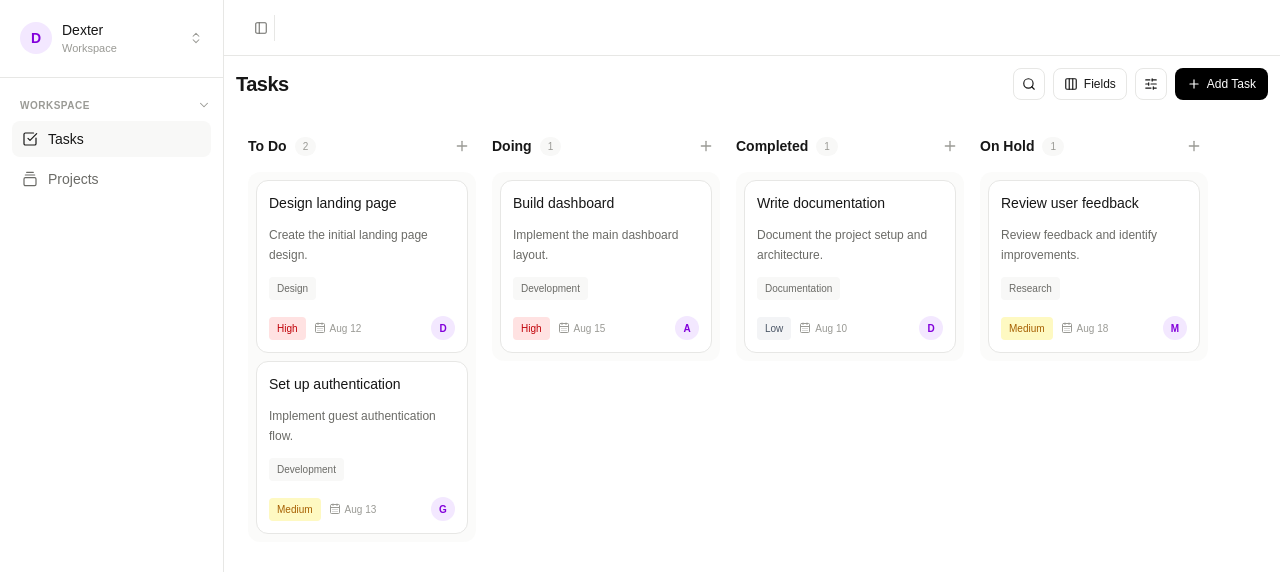
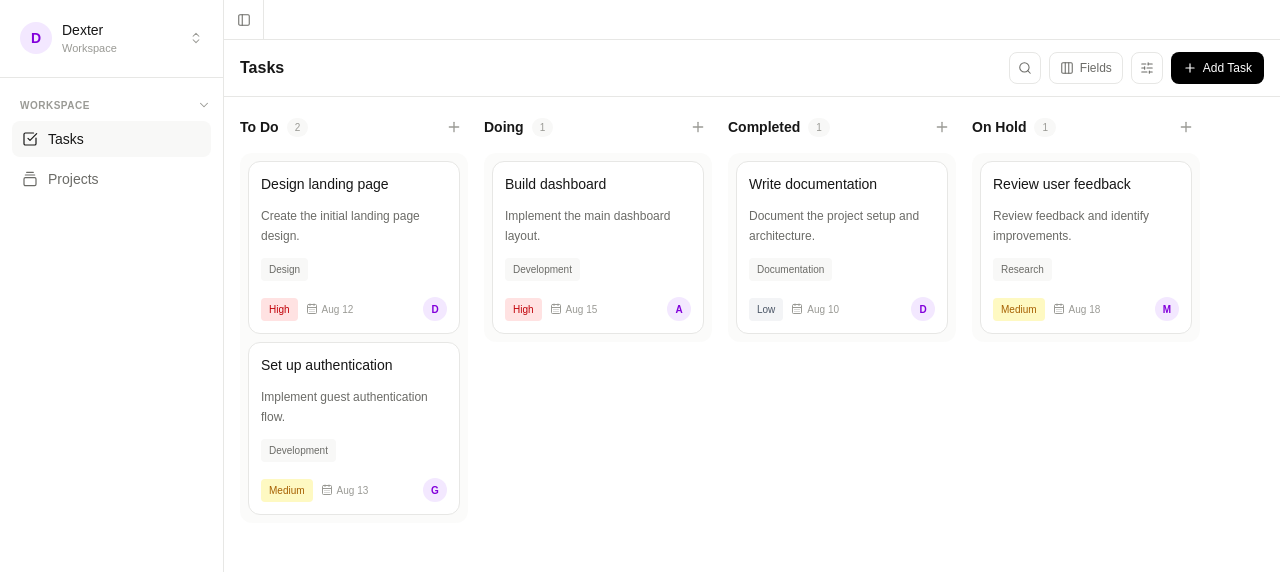
Before and after one commit to Gopika34/Task-Management, a Next.js app in the folder frontend/: page /tasks in a window 1280 px wide. Shown: the top 572 px of the page. Built offline with nearby package versions, Linux system fonts and the light colour scheme.

Commit message:
refactor: structure task page header and toolbar

```diff
--- a/frontend/app/tasks/page.tsx
+++ b/frontend/app/tasks/page.tsx
@@ -1,7 +1,3 @@
-"use client";
-
-import { useState } from "react";
-
 import AppShell from "@/components/layout/AppShell";
 import TaskBoard from "@/components/tasks/TaskBoard";
 import TaskToolbar from "@/components/tasks/TaskToolbar";
@@ -9,85 +5,28 @@ import TasksHeader from "@/components/tasks/TasksHeader";
 import { initialTasks } from "@/components/tasks/task-data";
 
 export default function TasksPage() {
-    const [isCreateModalOpen, setIsCreateModalOpen] = useState(false);
-
     return (
         <AppShell>
             <div className="min-h-screen bg-background">
+
+                {/* Top application header */}
                 <TasksHeader />
 
-                <TaskToolbar
-                    onAddTask={() => setIsCreateModalOpen(true)}
-                />
+                {/* Tasks header + toolbar */}
+                <section className="flex items-center justify-between border-b border-border px-4 py-3">
 
-                <main className="overflow-x-auto px-6 py-5">
+                    <h1 className="text-md font-semibold text-text-primary">
+                        Tasks
+                    </h1>
+
+                    <TaskToolbar />
+
+                </section>
+
+                {/* Task board */}
+                <main className="overflow-x-auto px-4 py-4">
                     <TaskBoard tasks={initialTasks} />
                 </main>
-
-                {isCreateModalOpen && (
-                    <div className="fixed inset-0 z-50 flex items-center justify-center bg-black/30 p-4">
-                        <div className="w-full max-w-md rounded-xl border border-border bg-surface p-6 shadow-xl">
-
-                            <div className="mb-5">
-                                <h2 className="text-lg font-semibold text-text-primary">
-                                    Create task
-                                </h2>
-
-                                <p className="mt-1 text-sm text-text-secondary">
-                                    Add a new task to your workspace.
-                                </p>
-                            </div>
-
-                            <div className="space-y-4">
-
-                                <div>
-                                    <label className="mb-1.5 block text-sm font-medium text-text-primary">
-                                        Task name
-                                    </label>
-
-                                    <input
-                                        type="text"
-                                        placeholder="Enter task name"
-                                        className="h-10 w-full rounded-md border border-border bg-surface px-3 text-sm outline-none focus:border-border-strong"
-                                    />
-                                </div>
-
-                                <div>
-                                    <label className="mb-1.5 block text-sm font-medium text-text-primary">
-                                        Description
-                                    </label>
-
-                                    <textarea
-                                        placeholder="Describe the task..."
-                                        rows={3}
-                                        className="w-full resize-none rounded-md border border-border bg-surface px-3 py-2 text-sm outline-none focus:border-border-strong"
-                                    />
-                                </div>
-
-                            </div>
-
-                            <div className="mt-6 flex justify-end gap-2">
-
-                                <button
-                                    type="button"
-                                    onClick={() => setIsCreateModalOpen(false)}
-                                    className="rounded-md border border-border px-4 py-2 text-sm text-text-secondary hover:bg-surface-muted"
-                                >
-                                    Cancel
-                                </button>
-
-                                <button
-                                    type="button"
-                                    className="rounded-md bg-black px-4 py-2 text-sm font-medium text-white hover:bg-neutral-800"
-                                >
-                                    Create task
-                                </button>
-
-                            </div>
-
-                        </div>
-                    </div>
-                )}
 
             </div>
         </AppShell>
--- a/frontend/components/tasks/TaskToolbar.tsx
+++ b/frontend/components/tasks/TaskToolbar.tsx
@@ -7,60 +7,58 @@ import {
     Plus,
 } from "lucide-react";
 
-type TaskToolbarProps = {
-    onAddTask: () => void;
-};
-
-export default function TaskToolbar({
-    onAddTask,
-}: TaskToolbarProps) {
+export default function TaskToolbar() {
     return (
-        <div className="flex items-center gap-2 justify-between m-3">
-
-            <h1 className="text-xl font-semibold tracking-tight text-text-primary">
-                Tasks
-            </h1>
-
-            <div className="flex gap-2 items-center">
-
+        <div className="flex items-center gap-2">
             {/* Search */}
             <button
                 type="button"
-                    className="flex h-8 w-8 items-center justify-center rounded-md border border-border hover:bg-surface-muted"
                 aria-label="Search tasks"
+                className="flex h-8 w-8 items-center justify-center rounded-md border border-border text-text-secondary hover:bg-surface-muted"
             >
-                    <Search size={14} strokeWidth={2} />
+                <Search
+                    size={14}
+                    strokeWidth={1.8}
+                />
             </button>
 
             {/* Fields */}
             <button
                 type="button"
-                    className="flex h-8 items-center gap-1.5 rounded-md border border-border px-2.5 text-xs hover:bg-surface-muted"
+                className="flex h-8 items-center gap-1.5 rounded-md border border-border px-2.5 text-xs text-text-secondary hover:bg-surface-muted"
             >
-                    <Columns3 size={14} strokeWidth={2} />
+                <Columns3
+                    size={14}
+                    strokeWidth={1.8}
+                />
+
                 <span>Fields</span>
             </button>
 
             {/* Filter */}
             <button
                 type="button"
-                    className="flex h-8 w-8 items-center justify-center rounded-md border border-border hover:bg-surface-muted"
                 aria-label="Filter tasks"
+                className="flex h-8 w-8 items-center justify-center rounded-md border border-border text-text-secondary hover:bg-surface-muted"
             >
-                    <SlidersHorizontal size={14} strokeWidth={2} />
+                <SlidersHorizontal
+                    size={14}
+                    strokeWidth={1.8}
+                />
             </button>
 
             {/* Add Task */}
             <button
                 type="button"
-                    onClick={onAddTask}
-                    className="flex h-8 items-center gap-1.5 rounded-md bg-black px-3 text-xs font-medium text-white transition-colors hover:bg-neutral-800"
+                className="flex h-8 items-center gap-1.5 rounded-md bg-black px-3 text-xs font-medium text-white hover:bg-neutral-800"
             >
-                    <Plus size={14} strokeWidth={2} />
+                <Plus
+                    size={14}
+                    strokeWidth={2}
+                />
+
                 <span>Add Task</span>
             </button>
         </div>
-
-        </div>
     );
 }
--- a/frontend/components/tasks/TasksHeader.tsx
+++ b/frontend/components/tasks/TasksHeader.tsx
@@ -2,17 +2,17 @@ import { PanelLeft } from "lucide-react";
 
 export default function TasksHeader() {
     return (
-        <header className="flex h-14 items-center border-b border-border px-6">
-            <div className="flex items-center gap-3 border-r border-border">
-                <button
-                    type="button"
-                    className="rounded-md p-1.5 text-text-secondary hover:bg-surface-muted hover:text-text-primary"
-                    aria-label="Toggle sidebar"
-                >
-                    <PanelLeft size={14} strokeWidth={1.8} />
-                </button>
-
-            </div>
+        <header className="flex h-10 items-center border-b border-border bg-background">
+            <button
+                type="button"
+                aria-label="Toggle sidebar"
+                className="flex h-full w-10 items-center justify-center border-r border-border text-text-secondary hover:bg-surface-muted"
+            >
+                <PanelLeft
+                    size={14}
+                    strokeWidth={1.8}
+                />
+            </button>
         </header>
     );
 }
```
Lines whose indentation alone changed are shown as unchanged.
